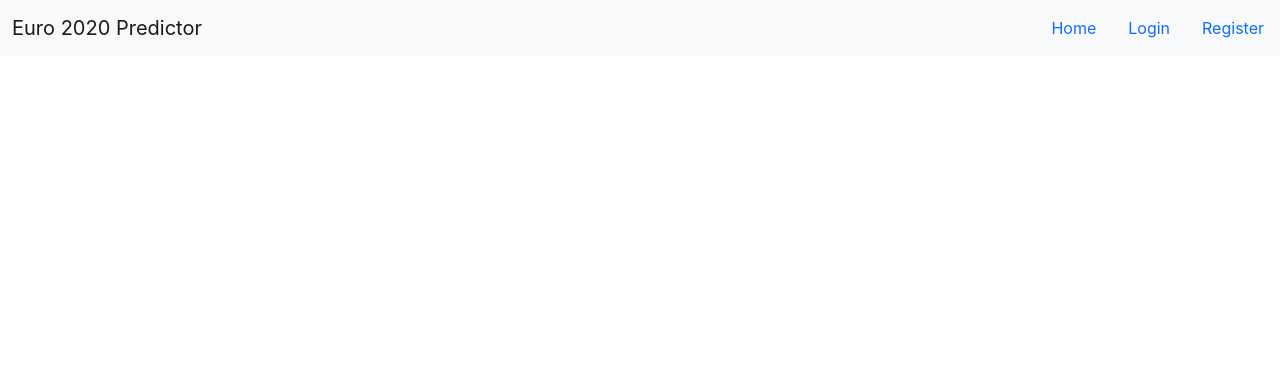
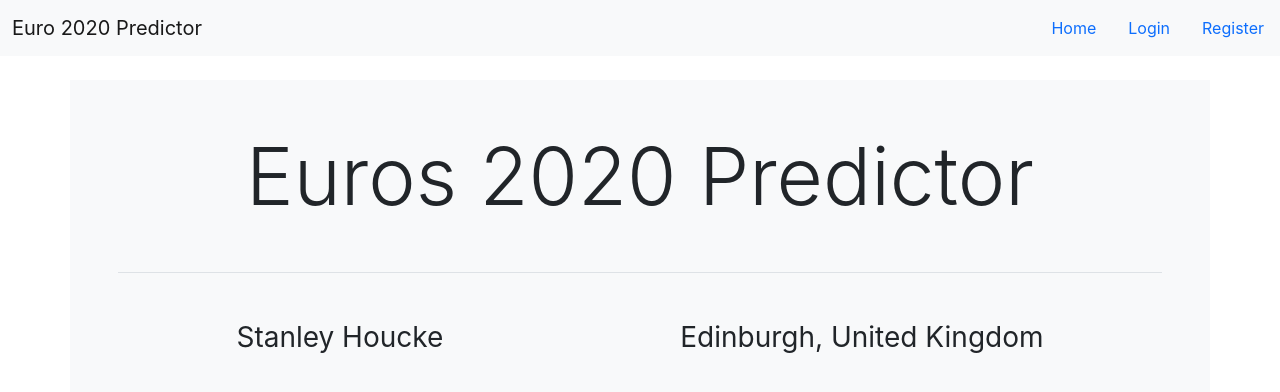
Before and after one commit to Stanhoucke/euros_predictor, a React (Create React App) app in the folder frontend/: page /credits in a window 1280 px wide. Shown: the top 392 px of the page. Built offline with nearby package versions, Linux system fonts and the light colour scheme.

Commit message:
credits page

```diff
--- a/frontend/src/App.js
+++ b/frontend/src/App.js
@@ -3,6 +3,7 @@ import {BrowserRouter as Router, Route, Switch} from 'react-router-dom';
 import './App.css';
 import AlertComponent from './components/AlertComponent';
 import CreateLeague from './components/CreateLeague';
+import Credits from './components/Credits';
 import Dashboard from './components/Dashboard';
 import JoinLeague from './components/JoinLeague';
 import LeagueDetails from './components/LeagueDetails';
@@ -186,6 +187,9 @@ function App() {
           <Route path="/login" render={() => {
             return <Login setErrorMessage={setErrorMessage} setToken={setToken}/>
           }} />
+          <Route path="/credits" render={() => {
+            return <Credits/>
+          }} />
 
           <PlayerProvider value={activePlayer}>
             <PrivateRoute path="/dashboard">
--- /dev/null
+++ b/frontend/src/components/Credits.js
@@ -0,0 +1,13 @@
+import React from 'react';
+
+const Credits = () => {
+    return <div className="container bg-light p-5">
+        <h1 className="display-1 mb-5">Euros 2020 Predictor</h1>
+        <div className="d-flex justify-content-around border-top pt-5">
+            <h3 className="fw-normal"> Stanley Houcke</h3>
+            <h3 className="fw-normal">Edinburgh, United Kingdom</h3>
+        </div>
+    </div>
+}
+
+export default Credits;
```
